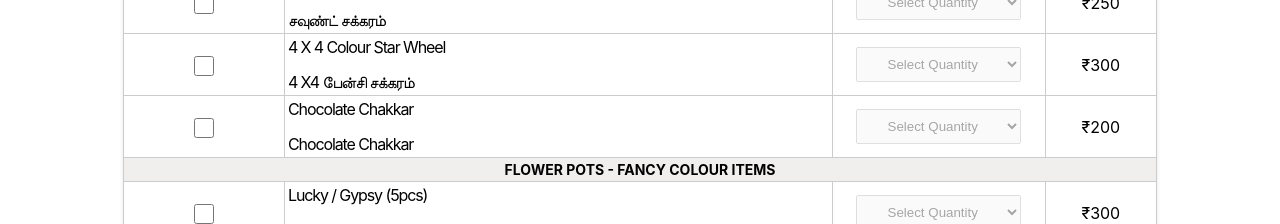
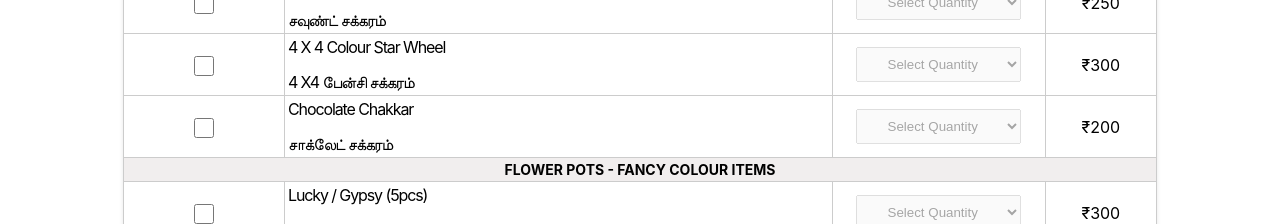
Before and after one commit to DuoTech-Projects/Jai-Ganesh-Crackers, a React (Create React App) app in the folder client/: page / in a window 1280 px wide. Shown: the part 2660-2884 px from the top of the page. Built offline with nearby package versions, Linux system fonts and the light colour scheme; what @react-pdf/renderer would draw is missing.

Commit message:
Speel Changes made

```diff
--- a/client/src/data-list.js
+++ b/client/src/data-list.js
@@ -49,7 +49,7 @@ const CrackersList =[
       { "name": "Disco Wheel", "rate": "200.00", "tamilName": "டிஸ்கோ சக்கரம்" },
       { "name": "Whistling wheel", "rate": "250.00", "tamilName": "சவுண்ட் சக்கரம்" },
       { "name": "4 X 4 Colour Star Wheel", "rate": "300.00", "tamilName": "4 X4 பேன்சி சக்கரம்" },
-      { "name": "Chocolate Chakkar", "rate": "200.00", "tamilName": "Chocolate Chakkar" }
+      { "name": "Chocolate Chakkar", "rate": "200.00", "tamilName": "சாக்லேட்  சக்கரம்" }
     ]
   },
   {
```
